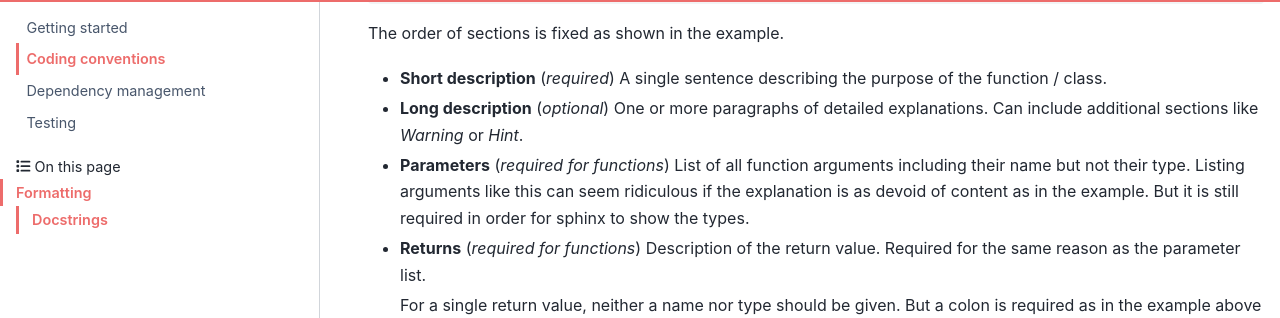
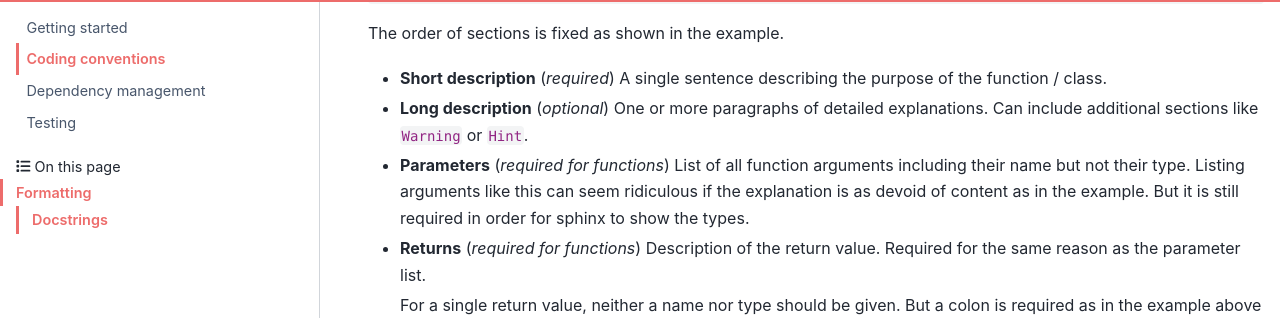
Before and after one commit to SciCatProject/scitacean, a Sphinx documentation site: the page built from docs/developer/coding-conventions.rst, in a window 1280 px wide and 900 px high, scrolled down 1306 px. Shown: the part 132-450 px from the top of the window. Built offline with Sphinx 7.4.7 and the PyData theme 0.15.4, drawn with Linux system fonts in a browser that asks for light colours; the version number could not be read and is left out.

Commit message:
Use double backticks in rst

```diff
--- a/docs/developer/coding-conventions.rst
+++ b/docs/developer/coding-conventions.rst
@@ -69,7 +69,7 @@ The order of sections is fixed as shown in the example.
 
 * **Short description** (*required*) A single sentence describing the purpose of the function / class.
 * **Long description** (*optional*) One or more paragraphs of detailed explanations.
-  Can include additional sections like `Warning` or `Hint`.
+  Can include additional sections like ``Warning`` or ``Hint``.
 * **Parameters** (*required for functions*) List of all function arguments including their name but not their type.
   Listing arguments like this can seem ridiculous if the explanation is as devoid of content as in the example.
   But it is still required in order for sphinx to show the types.
```
